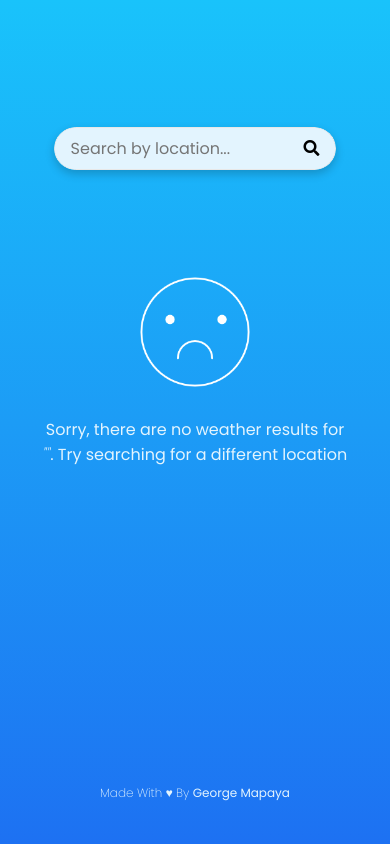
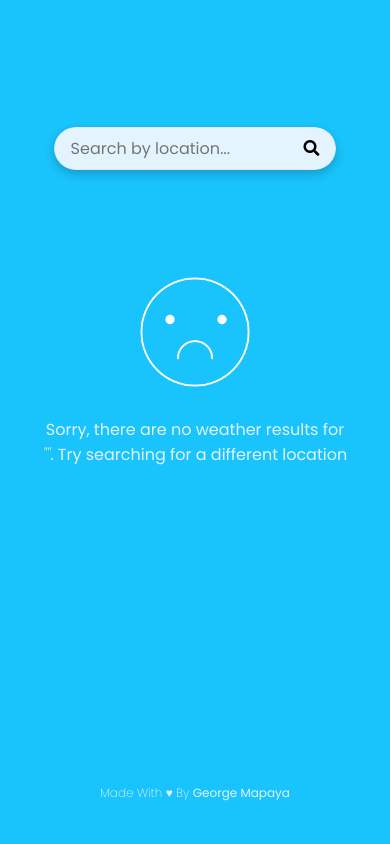
Before and after one commit to georit/sharpe-forecasts, a PHP site: page / in a window 390 px wide. Run offline with PHP 8.4, Linux system fonts and the light colour scheme; some libraries are stand-ins or nearby versions.

Commit message:
Adjust background color

```diff
--- a/css/style.css
+++ b/css/style.css
@@ -20,10 +20,10 @@
   flex-direction: column;
   justify-content: flex-start;
   align-items: center;
-  background: #19c3fb;
   background: -moz-linear-gradient(to bottom, #19c3fb, #1c9cf6, #1d71f2);
   background: -webkit-linear-gradient(to bottom, #19c3fb, #1c9cf6, #1d71f2);
   background: linear-gradient(to bottom, #19c3fb, #1c9cf6, #1d71f2);
+  background: #19c3fb;
   color: var(--primary-color);
   font-family: var(--primary-font-family);
   font-size: 16px;
@@ -175,9 +175,15 @@
 
 /* !*** MEDIA QUERIES *** */
 /* Laptops & large screens minimum width 1199.98px */
-@media only screen and (min-width: 1199.98px) {
+@media only screen and (min-width: 1200px) {
   .btn-clear-search {
     display: none;
+  }
+}
+
+@media only screen and (max-width: 1199.98px) {
+  html {
+    background-color: #19c3fb;
   }
 }
 
```
